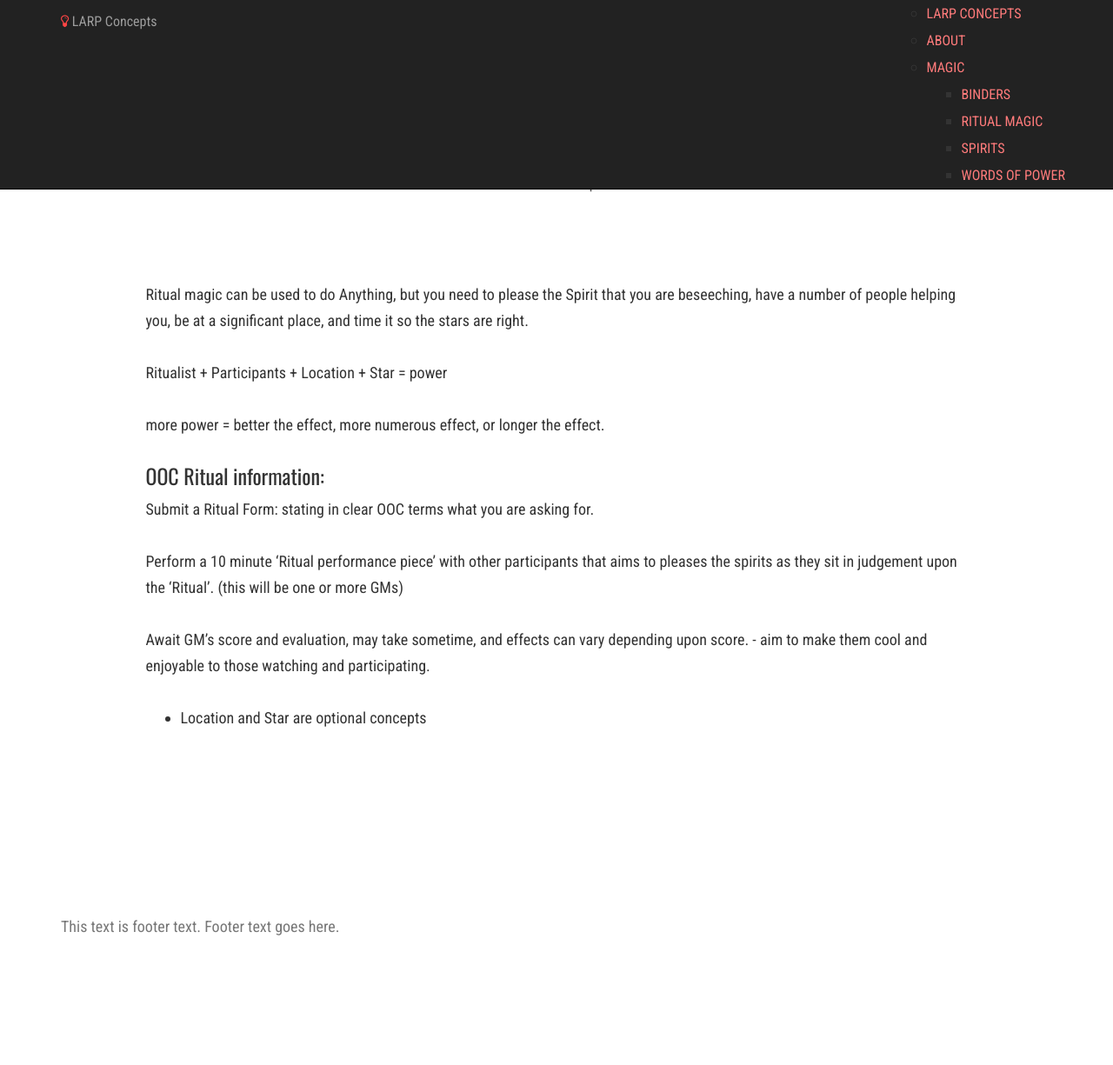
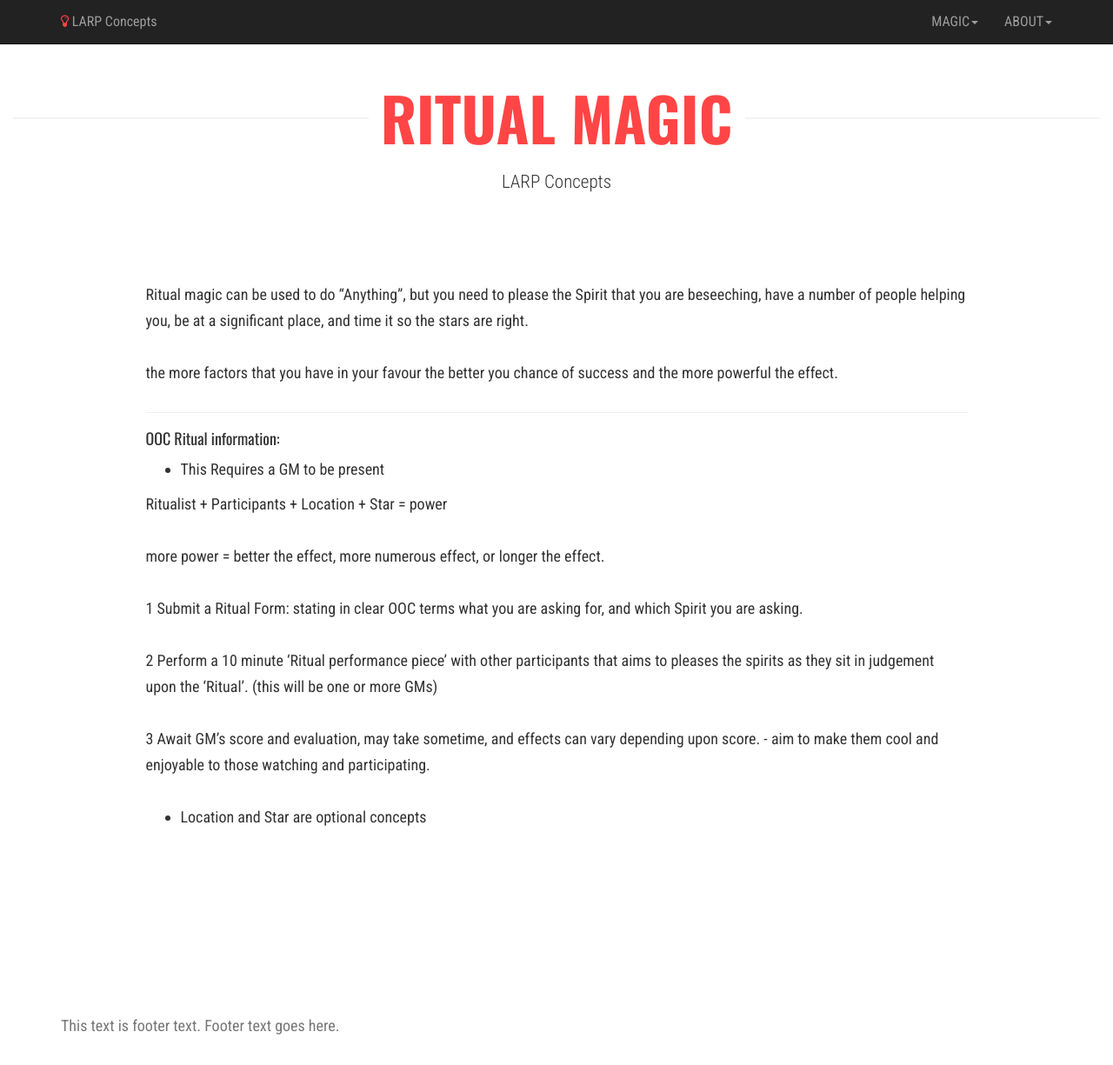
Before and after one commit to 8wgremlin/larp, a Jekyll site: the page built from _pages/ritual.md, in a window 1280 px wide and 1225 px high. Shown: the whole window at 87% size. Built offline with Jekyll 4.4.1, drawn with Linux system fonts in a browser that asks for light colours; nearby versions of some CDN libraries.

Commit message:
Navigation and ritual first cut

```diff
--- a/_includes/header.html
+++ b/_includes/header.html
@@ -59,11 +59,18 @@
                     <span class="icon-bar"></span>
                     <span class="icon-bar"></span>
                 </button>
-                <a class="navbar-brand" href="{{ site.baseurl }}"><i class="fa fa-lightbulb-o"></i> {{ site.data.global.title }}</a>
+                <a class="navbar-brand" href="{{ site.baseurl }}/"><i class="fa fa-lightbulb-o"></i> {{ site.data.global.title }}</a>
             </div>
             <div id="navbar" class="navbar-collapse collapse">
                 <ul class="nav navbar-nav navbar-right">
-                    {% include navigation.html context="/" %}
+                    <li class="dropdown">
+                    <a href="#" class="dropdown-toggle" data-toggle="dropdown" role="button" aria-haspopup="true" aria-expanded="false">Magic<span class="caret"></span></a>
+                    {% include navigation.html context="/magic/" %}
+                    </li>
+                    <li class="dropdown">
+                    <a href="#" class="dropdown-toggle" data-toggle="dropdown" role="button" aria-haspopup="true" aria-expanded="false">About<span class="caret"></span></a>
+                    {% include navigation.html context="/site/" %}
+                    </li>
                 </ul>
             </div>
         </div>
--- a/_includes/navigation.html
+++ b/_includes/navigation.html
@@ -1,5 +1,5 @@
 {% capture html %}
-<ul>
+<ul class="dropdown-menu">
     {% if include.context == "/" %}
         <li class="{% if page.url == "/" %}active{% endif %}">
             <a href="{{ site.baseurl }}/">{{ site.data.global.title }}</a>
--- a/_pages/ritual.md
+++ b/_pages/ritual.md
@@ -3,23 +3,24 @@ layout: inner
 title: Ritual Magic
 permalink: /magic/ritual/
 ---
-Ritual magic can be used to do Anything, but you need to please the Spirit that you are beseeching, have a number of people helping you, be at a significant place, and time it so the stars are right.
+Ritual magic can be used to do ''Anything'', but you need to please the Spirit that you are beseeching, have a number of people helping you, be at a significant place, and time it so the stars are right.
+
+the more factors that you have in your favour the better you chance of success and the more powerful the effect.
+
+
+---
+#### OOC Ritual information:
+
+* This Requires a GM to be present
 
 Ritualist + Participants + Location + Star = power
 
 more power = better the effect, more numerous effect, or longer the effect.
 
+1 Submit a Ritual Form: stating in clear OOC terms what you are asking for, and which Spirit you are asking.
 
+2 Perform a 10 minute ‘Ritual performance piece’ with other participants that aims to pleases the spirits as they sit in judgement upon the ‘Ritual’. (this will be one or more GMs)
 
-
-
-
-### OOC Ritual information:
-
-Submit a Ritual Form: stating in clear OOC terms what you are asking for.
-
-Perform a 10 minute ‘Ritual performance piece’ with other participants that aims to pleases the spirits as they sit in judgement upon the ‘Ritual’. (this will be one or more GMs)
-
-Await GM’s score and evaluation, may take sometime, and effects can vary depending upon score. - aim to make them cool and enjoyable to those watching and participating.
+3 Await GM’s score and evaluation, may take sometime, and effects can vary depending upon score. - aim to make them cool and enjoyable to those watching and participating.
 
 * Location and Star are optional concepts
```
Also changed, not shown: _pages/about.md (+2 -2 lines).
